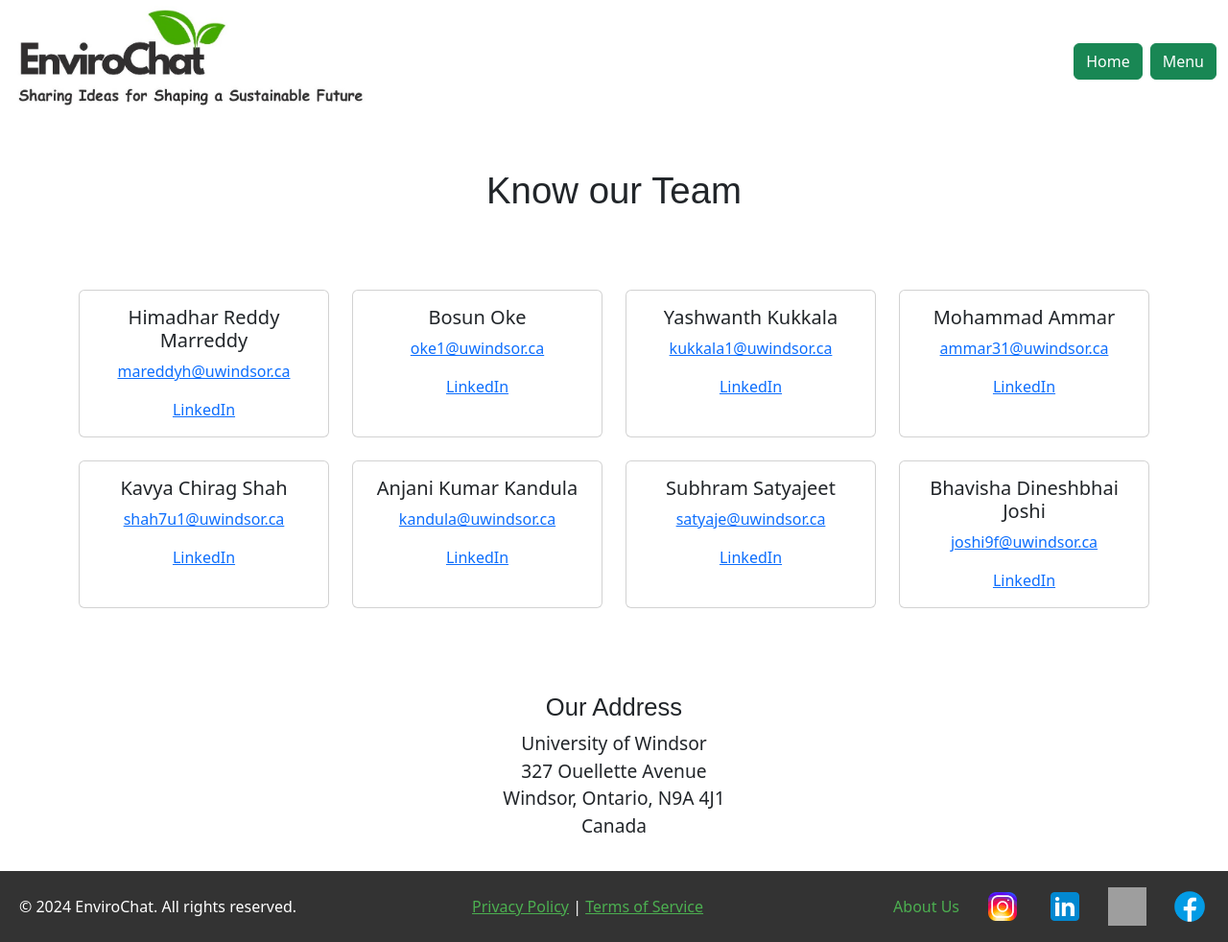
After one commit to Yashwanth-KVS/EnviroChat---A-platform-to-share-ideas-to-help-achieve-sustainability, a Django app: page /Contactus/ in a window 1280 px wide. The commit adds this page. Shown: the whole page at 96% size. Run offline with Django 5.2, Linux system fonts and the light colour scheme; data comes from the database, SQL or seed files in the repository; both versions use the stored data as it was after the commit; some libraries are stand-ins or nearby versions; grey boxes are pictures that could not be loaded.

Commit message:
home template update5 with bootstrap. AboutUS, Contact Us  meet our team and offcanvas menu is complete. pending work: user logo adding and search bar

```diff
--- /dev/null
+++ b/myapp/Templates/Contactus.html
@@ -0,0 +1,40 @@
+<!DOCTYPE html>
+{% extends 'base.html' %}
+{% load static %}
+<html lang="en">
+<head>
+    <meta charset="UTF-8">
+    <title>Title</title>
+</head>
+{% block body_block %}
+	 <section class="d-flex align-items-center justify-content-center flex-column bg-white mt-4">
+        <div class="text-center founders mt-4 mb-4">
+            <h1 style="font-size: 3vw; text-align: center; font-family: Forte, sans-serif;">Know our Team</h1>
+        </div>
+        <div class="container mt-5 mb-5">
+            <div class="row">
+                {% for member in team %}
+                <div class="col-md-3 mb-4">
+                    <div class="card text-center h-100">
+                        <div class="card-body">
+                            <h5 class="card-title">{{ member.name }}</h5>
+                            <p class="card-text"><a href="mailto:{{ member.email }}">{{ member.email }}</a></p>
+                            <p class="card-text"><a href="{{ member.linkedin }}" target="_blank">LinkedIn</a></p>
+                        </div>
+                    </div>
+                </div>
+                {% endfor %}
+            </div>
+        </div>
+        <div class="container text-center mt-3 mb-3">
+            <h2 style="font-size: 2vw; font-family: Forte, sans-serif;">Our Address</h2>
+            <p style="font-size: 1.5vw;">University of Windsor<br>
+                327 Ouellette Avenue<br>
+            Windsor, Ontario, N9A 4J1<br>
+            Canada</p>
+        </div>
+    </section>
+{% endblock %}
+
+
+</html>
--- a/myapp/Templates/base.html
+++ b/myapp/Templates/base.html
@@ -6,9 +6,29 @@
     <meta name="viewport" content="width=device-width, initial-scale= 1" charset="UTF-8">
     <link href="https://cdn.jsdelivr.net/npm/bootstrap@5.3.3/dist/css/bootstrap.min.css" rel="stylesheet" integrity="sha384-QWTKZyjpPEjISv5WaRU9OFeRpok6YctnYmDr5pNlyT2bRjXh0JMhjY6hW+ALEwIH" crossorigin="anonymous">
     <script src="https://cdn.jsdelivr.net/npm/bootstrap@5.3.3/dist/js/bootstrap.bundle.min.js" integrity="sha384-YvpcrYf0tY3lHB60NNkmXc5s9fDVZLESaAA55NDzOxhy9GkcIdslK1eN7N6jIeHz" crossorigin="anonymous"></script>
+    <script src="https://code.jquery.com/jquery-3.6.0.min.js"></script>
+    <script src="https://cdnjs.cloudflare.com/ajax/libs/popper.js/2.11.6/umd/popper.min.js"></script>
+    <script src="https://maxcdn.bootstrapcdn.com/bootstrap/5.3.0/js/bootstrap.min.js"></script>
+    <link rel="stylesheet" type="text/css" href="{% static 'style.css' %}">
+</head>
 
-</head>
-<link rel="stylesheet" type="text/css" href="{% static 'style.css' %}">
+{#<div class="container-fluid">#}
+{#        <div class="d-flex justify-content-between align-items-center">#}
+{#            <h1 class="mb-0">#}
+{#                <a href="{% url 'myapp:home' %}">#}
+{#                    <img src="{% static 'image-logo.jpg' %}" alt="EnviroChat" style="width:370px;height:128px;">#}
+{#                </a>#}
+{#            </h1>#}
+{#            <div class="d-flex">#}
+{#                <a href="{% url 'myapp:home' %}" class="btn btn-success me-2">Home</a>#}
+{#                <a href="#" class="btn btn-success me-2">Events</a>#}
+{#                <a href="#" class="btn btn-success me-2">Trending</a>#}
+{#                <a href="#" class="btn btn-success me-2">Contribute</a>#}
+{#                <a href="#" class="btn btn-success me-2">Login/Signup</a>#}
+{#            </div>#}
+{#        </div>#}
+{#    </div>#}
+
 <div class="container-fluid">
         <div class="d-flex justify-content-between align-items-center">
             <h1 class="mb-0">
@@ -17,26 +37,40 @@
                 </a>
             </h1>
             <div class="d-flex">
+                <!-- Button to toggle Offcanvas Sidebar -->
                 <a href="{% url 'myapp:home' %}" class="btn btn-success me-2">Home</a>
-                <a href="#" class="btn btn-success me-2">Events</a>
-                <a href="#" class="btn btn-success me-2">Trending</a>
-                <a href="#" class="btn btn-success me-2">Contribute</a>
-                <a href="#" class="btn btn-success me-2">Login/Signup</a>
+                <button class="btn btn-success" type="button" data-bs-toggle="offcanvas" data-bs-target="#offcanvasRight" aria-controls="offcanvasRight">
+                    Menu
+                </button>
             </div>
         </div>
     </div>
 
+    <!-- Offcanvas Sidebar -->
+    <div class="offcanvas offcanvas-end " tabindex="-1" id="offcanvasRight" aria-labelledby="offcanvasRightLabel">
+        <div class="offcanvas-header">
+            <h5 id="offcanvasRightLabel">Menu</h5>
+            <button type="button" class="btn-close" data-bs-dismiss="offcanvas" aria-label="Close"></button>
+        </div>
+        <div class="offcanvas-body ">
+            <a href="{% url 'myapp:home' %}" class="btn btn-custom w-100">
+                <button type="submit" style="width: 100%;" class="btn transparent-btn align-center " value="Done">Home</button></a>
 
-{#<h2>Button Elements</h2>#}
-{#    <div class="button-container">#}
-{#        <div class="container mt-3">#}
-{#          <a href="#" class="btn btn-success">Link Button</a>#}
-{#          <button type="button" class="btn btn-success">Button</button>#}
-{#          <input type="button" class="btn btn-success" value="Input Button">#}
-{#          <input type="submit" class="btn btn-success" value="Submit Button">#}
-{#          <input type="reset" class="btn btn-success" value="Reset Button">#}
-{#        </div>#}
-{#</div>#}
+            <a href="#" class="btn btn-custom w-100 btn-block">
+                <button type="submit" style="width: 100%;" class="btn transparent-btn align-center " value="Done">Events</button></a>
+
+            <a href="#" class="btn btn-custom w-100">
+                <button type="submit" style="width: 100%;" class="btn transparent-btn align-center " value="Done">Trending</button></a>
+
+            <a href="#" class="btn btn-custom w-100">
+                <button type="submit" style="width: 100%;" class="btn transparent-btn align-center " value="Done">Contribute</button></a>
+            <a href="#" class="btn btn-custom w-100">
+                <button type="submit" style="width: 100%;" class="btn transparent-btn align-center " value="Done">Login/Register</button></a>
+        </div>
+    </div>
+
+
+
 {% block body_block %}
 {#    <div class="row">#}
 {#  <div class="col-sm-4">.col-sm-4</div>#}
--- a/myapp/static/about.css
+++ b/myapp/static/about.css
@@ -62,3 +62,18 @@
     color: rgba(24, 8, 36, .6);
     font-size: 20px;
 }
+
+.transparent-btn {
+    background-color: transparent;
+    border: 2px solid transparent; /* No border by default */
+    color: #28a745; /* Green text */
+    /*font-size: 4vw; !* Set the font size *!*/
+     /* Set the font family */
+    transition: background-color 0.3s, color 0.3s, border 0.3s; /* Smooth transition */
+}
+
+.transparent-btn:hover {
+    background-color: #28a745; /* Green background on hover */
+    color: white; /* White text on hover */
+    border: 2px solid #28a745; /* Green border on hover */
+}
--- a/myapp/static/style.css
+++ b/myapp/static/style.css
@@ -39,7 +39,27 @@
     animation: fadeIn 1s ease-in-out;
 }
 
+.offcanvas-body .btn-custom {
+    display: block; /* Ensure buttons stack vertically */
+    margin-bottom: 1rem; /* Add space between buttons */
+    background-color: transparent; /* Transparent background by default */
+    border: 1px solid transparent; /* Transparent border */
+    color: #000; /* Default text color */
+    text-align: center; /* Center align text */
+    transition: background-color 0.3s, color 0.3s, border-color 0.3s; /* Smooth transition for hover effect */
+    /*width: 100%; !* Full width *!*/
+    /*padding: 1rem; !* Add some padding *!*/
+}
 
+.offcanvas-body .btn-custom:hover {
+    background-color: #28a745; /* Green background on hover */
+    color: #fff; /* White text color on hover */
+    border-color: #28a745; /* Green border on hover */
+}
+
+.offcanvas-body .btn-custom:focus {
+    outline: none; /* Remove default outline on focus */
+}
 
 /*footer {*/
 /*    background-color: #333;*/
--- a/myapp/urls.py
+++ b/myapp/urls.py
@@ -5,5 +5,6 @@ app_name = 'myapp'
 urlpatterns = [
     path('', views.home, name='home'),
     path('aboutus/', views.aboutus, name='aboutus'),
+    path('Contactus/', views.contactus, name='Contactus'),
     # path('login/', )
 ]
--- a/myapp/views.py
+++ b/myapp/views.py
@@ -30,3 +30,58 @@ def home(request):
 
 def aboutus(request):
     return render(request, 'aboutus.html')
+
+
+def contactus(request):
+    team = [
+        {
+            "name": "Himadhar Reddy Marreddy",
+            "email": "mareddyh@uwindsor.ca",
+            "linkedin": "https://www.linkedin.com/in/himadhar-mareddy-3bb482295/",
+            "image": "images/alice.jpg"
+        },
+        {
+            "name": "Bosun Oke",
+            "email": "oke1@uwindsor.ca",
+            "linkedin": "https://www.linkedin.com/in/bosunoke/",
+            "image": "images/bob.jpg"
+        },
+
+        {
+            "name": "Yashwanth Kukkala",
+            "email": "kukkala1@uwindsor.ca",
+            "linkedin": "https://www.linkedin.com/in/yashwanth-kvs-878027104/",
+            "image": "images/diana.jpg"
+        },
+        {
+            "name": "Mohammad Ammar",
+            "email": "ammar31@uwindsor.ca",
+            "linkedin": "https://www.linkedin.com/in/mohammad-ammar31/",
+            "image": "images/ethan.jpg"
+        },
+        {
+            "name": "Kavya Chirag Shah",
+            "email": "shah7u1@uwindsor.ca",
+            "linkedin": "https://www.linkedin.com/in/kavya-shah-be/",
+            "image": "images/fiona.jpg"
+        },
+        {
+            "name": "Anjani Kumar Kandula",
+            "email": "kandula@uwindsor.ca",
+            "linkedin": "https://www.linkedin.com/in/akkandula/",
+            "image": "images/george.jpg"
+        },
+        {
+            "name": "Subhram Satyajeet",
+            "email": "satyaje@uwindsor.ca",
+            "linkedin": "https://www.linkedin.com/in/subhramsatyajeet/",
+            "image": "images/charlie.jpg"
+        },
+        {
+            "name": "Bhavisha Dineshbhai Joshi",
+            "email": "joshi9f@uwindsor.ca",
+            "linkedin": "https://www.linkedin.com/in/bhavisha-joshi-0b56aa173/",
+            "image": "images/hannah.jpg"
+        }
+    ]
+    return render(request, 'Contactus.html', {'team': team})
```
Also changed, not shown: myapp/Templates/aboutus.html (+14 -24 lines), db.sqlite3.
